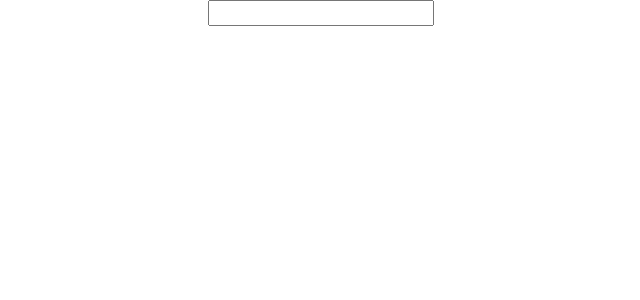
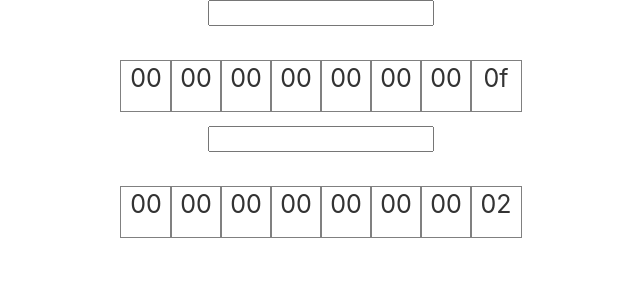
Before and after one commit to cmhhelgeson/X64_Visualizer_JS, a React (Create React App) app: page / in a window 1280 px wide. Shown: the top 300 px of the page, without its empty margins (319-959 px from the left). Built offline with nearby package versions, Linux system fonts and the light colour scheme.

Commit message:
Minor mods

```diff
--- a/src/AssemblyApp.jsx
+++ b/src/AssemblyApp.jsx
@@ -111,7 +111,7 @@ export default class AssemblyApp extends Component {
         let y = this.numToHexNode(this.state.r_two_value);
         console.log(nodes);
         return (
-            <div>
+            /*<div>
                 <Register
                     r = {parseInt("1")}
                     value = {this.state.r_one_value}
@@ -119,10 +119,10 @@ export default class AssemblyApp extends Component {
                     nodes = {this.state.r_one_nodes}
                     changeValue = {this.changeValue}
                     numToHex = {this.numToHexNode} />
-            </div>
-        );
+            </div> */
 
-        /*        <input type ="text" value={this.state.r_one_string} onChange={this.changeValue(1)} />
+        <div>
+        <input type ="text" value={this.state.r_one_string} onChange={this.changeValue(1)} />
         <div className= "grid">
             {this.state.r_one_nodes.map((row, rowIdx) => {
                 return <div>{
@@ -142,7 +142,7 @@ export default class AssemblyApp extends Component {
         </div>
         </div>
 
-        ); */
+        );
 
     }
 }
```
